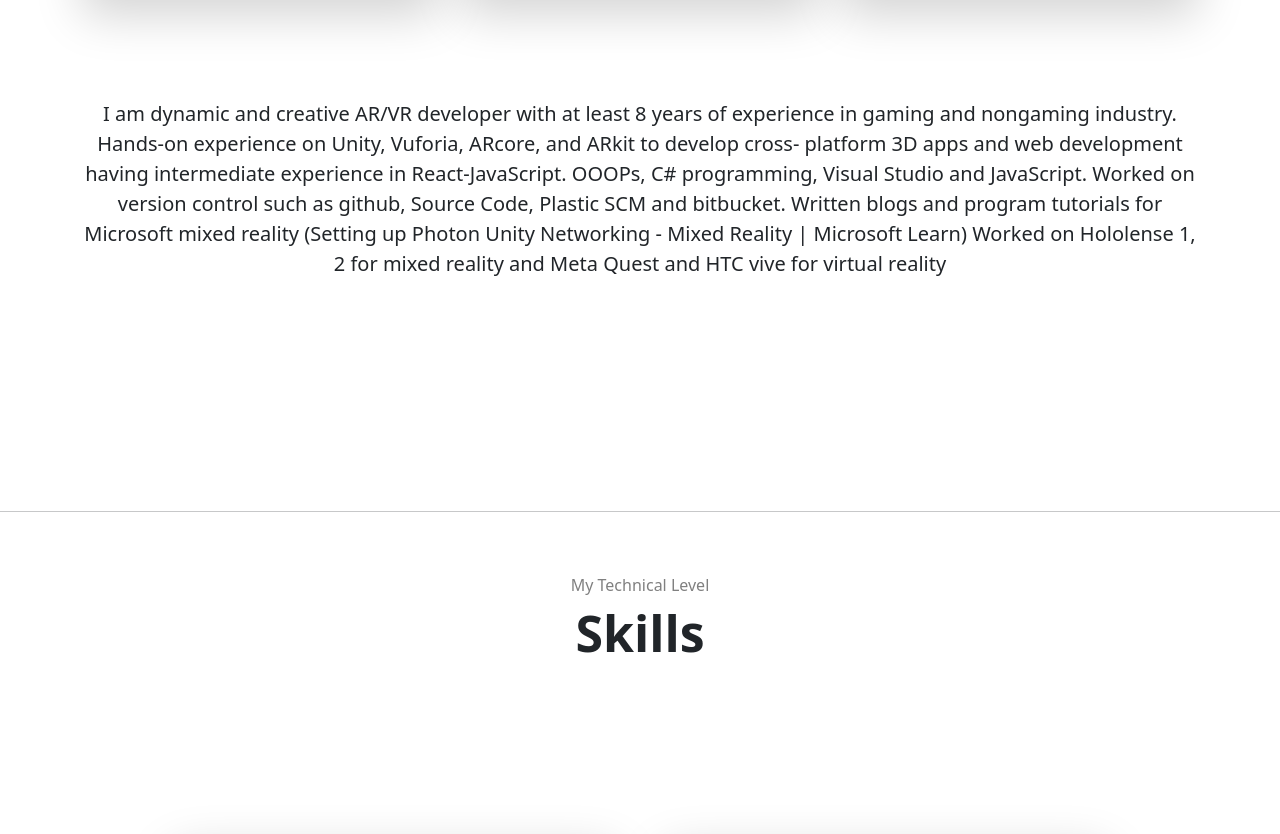
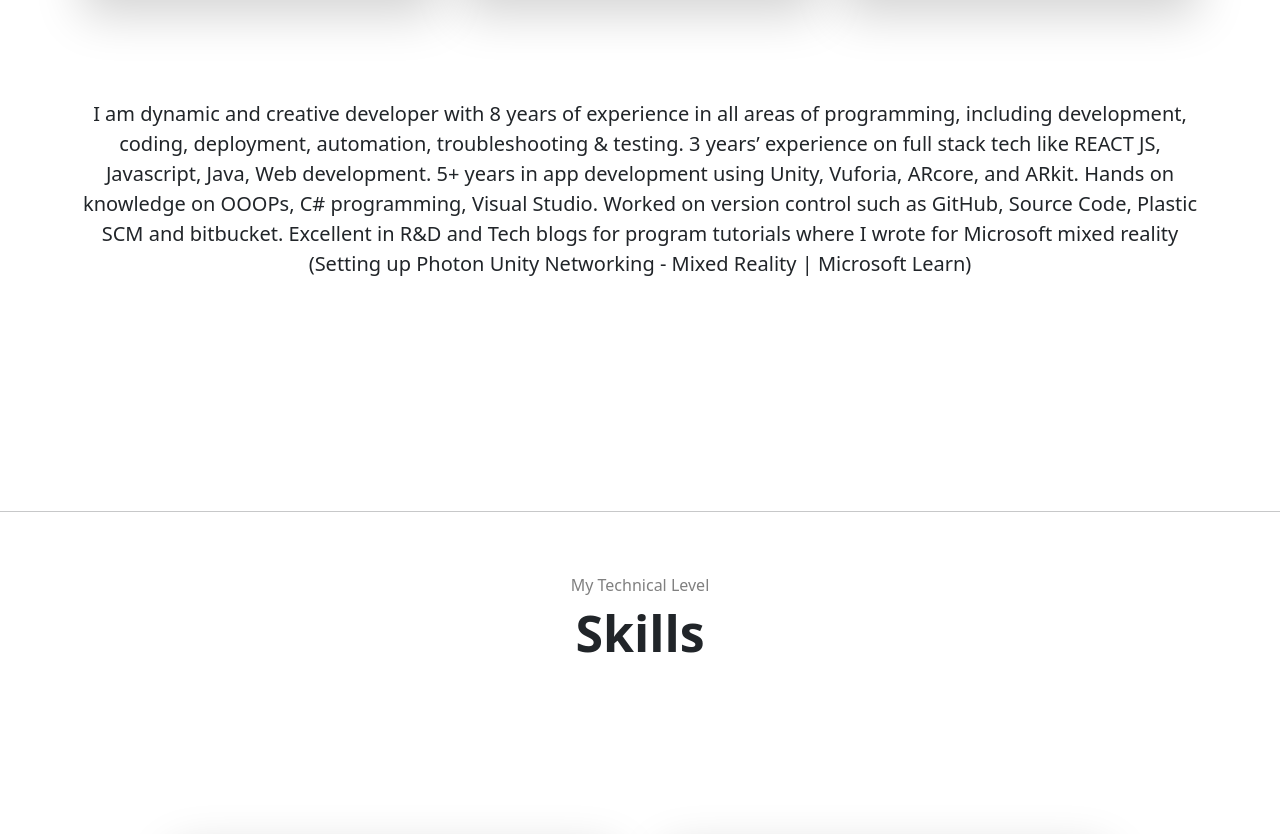
Before and after one commit to Arunkumar70/ArunPortfolio, a React (Create React App) app: page / in a window 1280 px wide. Shown: the part 1480-2314 px from the top of the page. Built offline with nearby package versions, Linux system fonts and the light colour scheme; a web font is replaced by a local one.

Commit message:
addednewwebaau

```diff
--- a/src/Components/About.js
+++ b/src/Components/About.js
@@ -49,7 +49,7 @@
 
           <div style={{marginTop:'100px' , marginBottom:'200px'}}>
             <p className='fs-5'>
-            I am dynamic and creative AR/VR developer with at least 8 years of experience in gaming and nongaming industry. Hands-on experience on Unity, Vuforia, ARcore, and ARkit to develop cross- platform 3D apps and web development having intermediate experience in React-JavaScript. OOOPs, C# programming, Visual Studio and JavaScript. Worked on version control such as github, Source Code, Plastic SCM and bitbucket. Written blogs and program tutorials for Microsoft mixed reality (Setting up Photon Unity Networking - Mixed Reality | Microsoft Learn) Worked on Hololense 1, 2 for mixed reality and Meta Quest and HTC vive for virtual reality
+            I am dynamic and creative developer with 8 years of experience in all areas of programming, including development, coding, deployment, automation, troubleshooting & testing. 3 years’ experience on full stack tech like REACT JS, Javascript, Java, Web development. 5+ years in app development using Unity, Vuforia, ARcore, and ARkit. Hands on knowledge on OOOPs, C# programming, Visual Studio. Worked on version control such as GitHub, Source Code, Plastic SCM and bitbucket. Excellent in R&D and Tech blogs for program tutorials where I wrote for Microsoft mixed reality (Setting up Photon Unity Networking - Mixed Reality | Microsoft Learn)
             </p>
           </div>
         </div>
```
